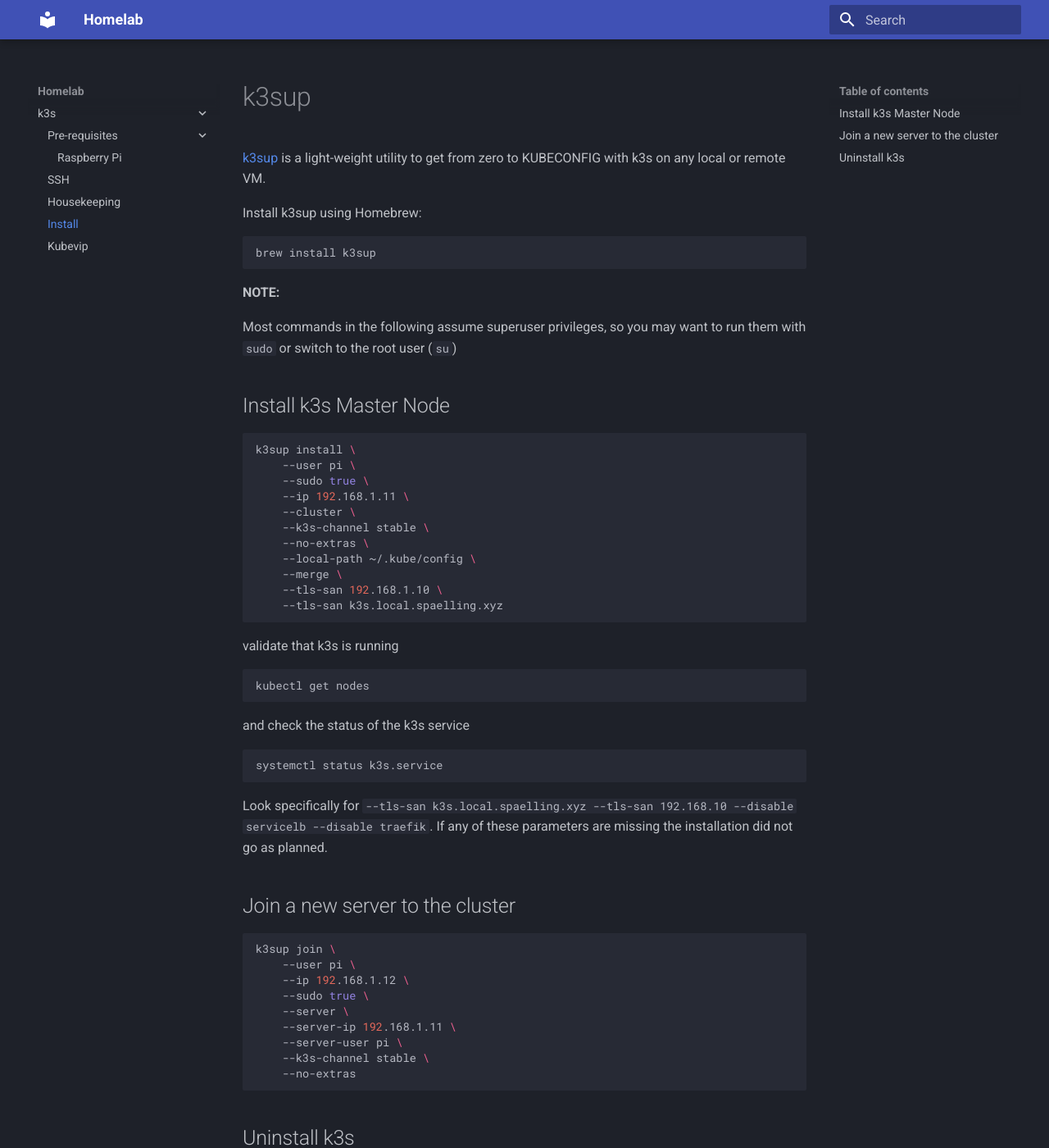
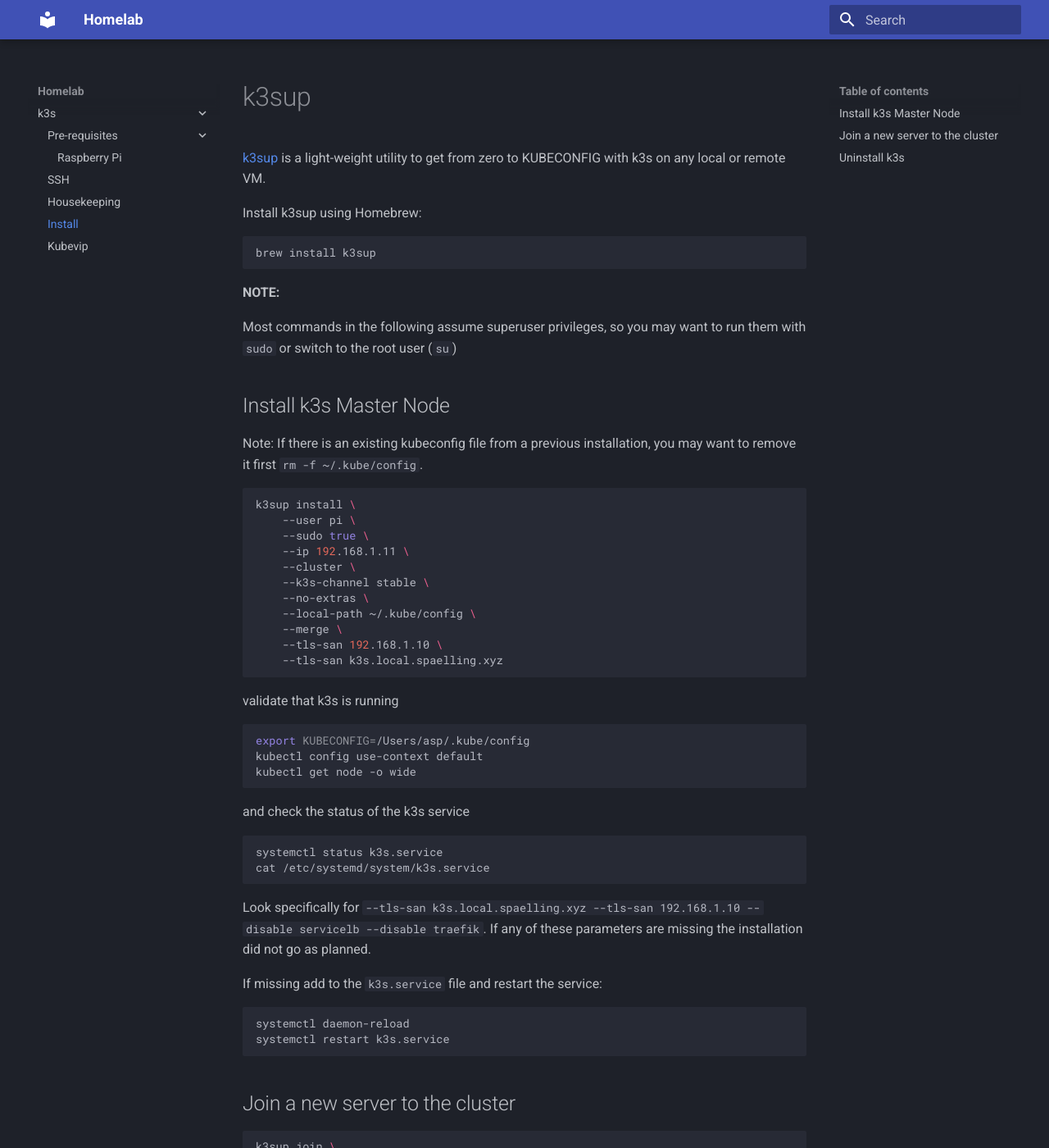
Before and after one commit to spaelling/homelab-pages, an MkDocs documentation site: the page built from docs/k3s/k3sup.md, in a window 1280 px wide and 1400 px high. Shown: the whole window at 82% size. Built offline with MkDocs 1.6.1 and Material for MkDocs 9.7.7, drawn with Linux system fonts in a browser that asks for light colours.

Commit message:
docs: update k3sup installation instructions for clarity and completeness

````diff
--- a/docs/k3s/k3sup.md
+++ b/docs/k3s/k3sup.md
@@ -13,6 +13,8 @@
 Most commands in the following assume superuser privileges, so you may want to run them with `sudo` or switch to the root user (`su`)
 
 ## Install k3s Master Node
+
+Note: If there is an existing kubeconfig file from a previous installation, you may want to remove it first `rm -f ~/.kube/config`.
 
 ```bash
 k3sup install \
@@ -31,16 +33,26 @@
 validate that k3s is running
 
 ```bash
-kubectl get nodes
+export KUBECONFIG=/Users/asp/.kube/config
+kubectl config use-context default
+kubectl get node -o wide
 ```
 
 and check the status of the k3s service
 
 ```bash
 systemctl status k3s.service
+cat /etc/systemd/system/k3s.service
 ```
 
-Look specifically for `--tls-san k3s.local.spaelling.xyz --tls-san 192.168.10 --disable servicelb --disable traefik`. If any of these parameters are missing the installation did not go as planned.
+Look specifically for `--tls-san k3s.local.spaelling.xyz --tls-san 192.168.1.10 --disable servicelb --disable traefik`. If any of these parameters are missing the installation did not go as planned.
+
+If missing add to the `k3s.service` file and restart the service:
+
+```bash
+systemctl daemon-reload
+systemctl restart k3s.service
+```
 
 ## Join a new server to the cluster
 
````
